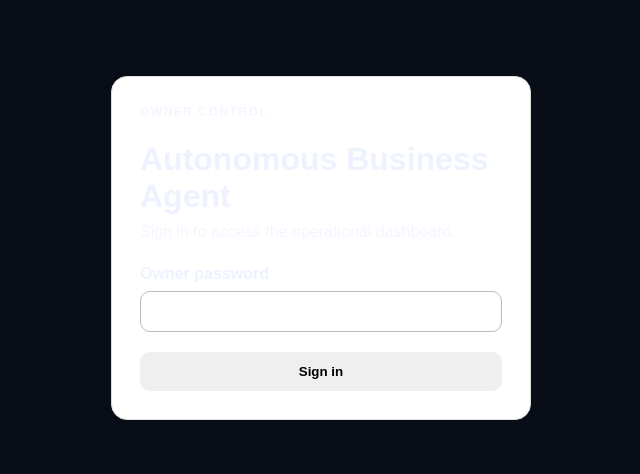
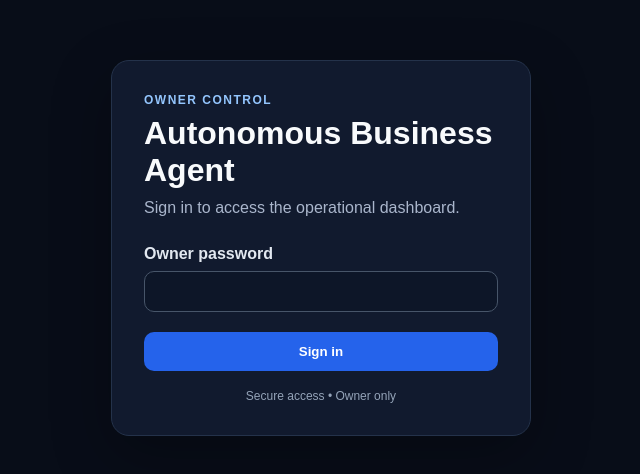
Before and after one commit to Sel2008/Autonomous-agent-business-, a Next.js app: page /login in a window 1280 px wide. Shown: the part 152-626 px from the top of the page, without its empty margins (319-959 px from the left). Built offline with nearby package versions, Linux system fonts and the light colour scheme.

Commit message:
Improve owner login contrast and readability

```diff
--- a/app/login/page.tsx
+++ b/app/login/page.tsx
@@ -32,12 +32,12 @@ function LoginForm() {
   }
 
   return (
-    <main style={{ minHeight: "100vh", display: "grid", placeItems: "center", padding: 24 }}>
-      <form onSubmit={submit} style={{ width: "100%", maxWidth: 420, padding: 28, border: "1px solid #ddd", borderRadius: 16, background: "white" }}>
-        <div style={{ fontSize: 12, letterSpacing: 1.5, fontWeight: 700, opacity: 0.65 }}>OWNER CONTROL</div>
-        <h1 style={{ marginBottom: 8 }}>Autonomous Business Agent</h1>
-        <p style={{ marginTop: 0, opacity: 0.7 }}>Sign in to access the operational dashboard.</p>
-        <label style={{ display: "block", marginTop: 24, fontWeight: 600 }}>
+    <main style={{ minHeight: "100vh", display: "grid", placeItems: "center", padding: 24, background: "#080d18" }}>
+      <form onSubmit={submit} style={{ width: "100%", maxWidth: 420, padding: 32, border: "1px solid #24324a", borderRadius: 18, background: "#111a2e", color: "#e2e8f0", boxShadow: "0 20px 60px rgba(0,0,0,.28)" }}>
+        <div style={{ fontSize: 12, letterSpacing: 1.5, fontWeight: 700, color: "#93c5fd", marginBottom: 8 }}>OWNER CONTROL</div>
+        <h1 style={{ margin: "0 0 8px", color: "#f8fafc", fontSize: 32, lineHeight: 1.15 }}>Autonomous Business Agent</h1>
+        <p style={{ margin: 0, color: "#aab6cc", lineHeight: 1.55 }}>Sign in to access the operational dashboard.</p>
+        <label style={{ display: "block", marginTop: 24, fontWeight: 600, color: "#e2e8f0" }}>
           Owner password
           <input
             type="password"
@@ -45,13 +45,14 @@ function LoginForm() {
             onChange={(event) => setPassword(event.target.value)}
             autoComplete="current-password"
             required
-            style={{ display: "block", width: "100%", marginTop: 8, padding: 12, border: "1px solid #bbb", borderRadius: 10, boxSizing: "border-box" }}
+            style={{ display: "block", width: "100%", marginTop: 8, padding: 12, border: "1px solid #475569", borderRadius: 10, boxSizing: "border-box", background: "#0d1628", color: "#f8fafc", outline: "none" }}
           />
         </label>
-        {error && <p style={{ color: "#b42318", marginBottom: 0 }}>{error}</p>}
-        <button type="submit" disabled={loading} style={{ width: "100%", marginTop: 20, padding: 12, border: 0, borderRadius: 10, fontWeight: 700, cursor: loading ? "wait" : "pointer" }}>
+        {error && <p style={{ color: "#fca5a5", marginBottom: 0 }}>{error}</p>}
+        <button type="submit" disabled={loading} style={{ width: "100%", marginTop: 20, padding: 12, border: 0, borderRadius: 10, background: "#2563eb", color: "#fff", fontWeight: 700, cursor: loading ? "wait" : "pointer" }}>
           {loading ? "Signing in…" : "Sign in"}
         </button>
+        <div style={{ marginTop: 18, textAlign: "center", fontSize: 12, color: "#94a3b8" }}>Secure access • Owner only</div>
       </form>
     </main>
   );
@@ -59,7 +60,7 @@ function LoginForm() {
 
 export default function LoginPage() {
   return (
-    <Suspense fallback={<main style={{ minHeight: "100vh", display: "grid", placeItems: "center", padding: 24 }}>Loading…</main>}>
+    <Suspense fallback={<main style={{ minHeight: "100vh", display: "grid", placeItems: "center", padding: 24, background: "#080d18", color: "#cbd5e1" }}>Loading…</main>}>
       <LoginForm />
     </Suspense>
   );
```
